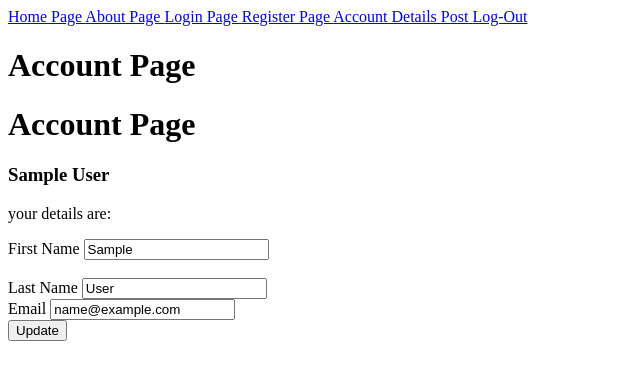
After one commit to Zhal73/flask-blog, a Flask app: page /account in a window 1280 px wide. The commit adds this page. Shown: the top 380 px of the page, without its empty margins (0-640 px from the left). Run offline with Flask 2, Linux system fonts and the light colour scheme; the visitor is signed in with stand-in values (Sample User, id 1); data comes from the database, SQL or seed files in the repository.

Commit message:
Flask Update Functionality

```diff
--- a/flask-app/application/forms.py
+++ b/flask-app/application/forms.py
@@ -6,6 +6,8 @@ from wtforms import StringField, SubmitField, PasswordField, BooleanField
 from wtforms.validators import DataRequired, Length, Email, EqualTo, ValidationError
 #Import the User class we defined in models.py
 from application.models import Users
+
+from flask_login import current_user
 
 #Form to insert a post on the db
 class PostForm(FlaskForm):
@@ -81,3 +83,31 @@ class LoginForm(FlaskForm):
 
     remember = BooleanField('Remember Me')
     submit = SubmitField('Login')
+
+#Form to update the User account informations.
+class UpdateAccountForm(FlaskForm):
+    first_name = StringField('First Name',
+        validators=[
+            DataRequired(),
+            Length(min=4, max=30)
+        ])
+    last_name = StringField('Last Name',
+        validators=[
+            DataRequired(),
+            Length(min=4, max=30)
+        ])
+    email = StringField('Email',
+        validators=[
+            DataRequired(),
+            Email()
+        ])
+    submit = SubmitField('Update')
+
+    #validation for the email
+    #it checks if the email has been changed first,
+    #If so, it checks if the email is used by other users.
+    def validate_email(self,email):
+        if email.data != current_user.email:
+            user = Users.query.filter_by(email=email.data).first()
+            if user:
+                raise ValidationError('Email already in use')
--- a/flask-app/application/routes.py
+++ b/flask-app/application/routes.py
@@ -1,7 +1,7 @@
 from application import app, db, bcrypt
 from flask_login import login_user, current_user, logout_user, login_required
 from application.models import Posts, Users
-from application.forms import PostForm, RegistrationForm, LoginForm
+from application.forms import PostForm, RegistrationForm, LoginForm, UpdateAccountForm
 from flask import render_template, redirect, url_for, request
 
 @app.route('/')
@@ -9,7 +9,7 @@ from flask import render_template, redirect, url_for, request
 @login_required
 def home():
     postData = Posts.query.all()
-    return render_template('home.html', title='Home', posts=postData)
+    return render_template('home.html',name=current_user.first_name, title='Home', posts=postData)
 
 @app.route('/about')
 @login_required
@@ -81,3 +81,21 @@ def login():
 def logout():
     logout_user()
     return redirect(url_for('login'))
+
+#define the rout for the page to chenge user details
+@app.route("/account", methods=['GET', 'POST'])
+def account():
+    form = UpdateAccountForm() #import the form
+    #if the form submitted fine
+    if form.validate_on_submit():
+        current_user.first_name = form.first_name.data
+        current_user.last_name = form.last_name.data
+        current_user.email = form.email.data
+        db.session.commit()
+        return redirect(url_for('home'))
+    #else return the existing User's informations
+    elif request.method == 'GET':
+        form.first_name.data = current_user.first_name
+        form.last_name.data = current_user.last_name
+        form.email.data = current_user.email
+    return render_template('account.html', title='Account', form=form)
--- /dev/null
+++ b/flask-app/application/templates/account.html
@@ -0,0 +1,49 @@
+{% extends 'layout.html' %}
+{% block body_content %}
+<h1>Account Page</h1>
+<h3> {{ current_user.first_name }} {{current_user.last_name }} </h3>
+<p> your details are: </p>
+    <div class='form'>
+        <form method='POST' action=''>
+            {{ form.hidden_tag() }}
+	    <div class="form-group">
+    		{{ form.first_name.label }}
+    		{{ form.first_name }}
+    		{% if form.first_name.errors %}
+    		<div class="error">
+        		{% for error in form.first_name.errors %}
+        		    <span>{{ error }}</span>
+        		{% endfor %}
+    		</div>
+    		{% endif %}
+	    </div>
+		<br>
+	<div class="form-group">
+	    {{ form.last_name.label }}
+	    {{ form.last_name }}
+	    {% if form.last_name.errors %}
+	    <div class="error">
+	        {% for error in form.last_name.errors %}
+	            <span>{{ error }}</span>
+	        {% endfor %}
+	    </div>
+	    {% endif %}
+	</div>
+            <div class='form_group'>
+                {{ form.email.label }}
+                {{ form.email }}
+                {% if form.email.errors %}
+                    <div class='error'>
+                        {% for error in form.email.errors %}
+                            <span>{{ error }}</span>
+                        {% endfor %}
+                    </div>
+                {% endif %}
+            </div>
+	    <div class='form_group'>
+
+                {{ form.submit }}
+            </div>
+        </form>
+    </div>
+{% endblock %}
--- a/flask-app/application/templates/home.html
+++ b/flask-app/application/templates/home.html
@@ -1,7 +1,7 @@
 {% extends "layout.html" %}
 {% block body_content %}
     <h1>This is the best Home Page EVERRRRRR!!!!</h1>
-    <p1> Welcome to my first web app! </p1>
+    <p1> Welcome {{ name }} to my first web app! </p1>
 
   	  {% for post in posts %}
        		 <div>
--- a/flask-app/application/templates/layout.html
+++ b/flask-app/application/templates/layout.html
@@ -8,6 +8,7 @@
     <a href="{{ url_for('about') }}"> About Page </a>
     <a href="{{ url_for('login') }}"> Login Page <a>
     <a href="{{ url_for('register') }}"> Register Page </a>
+    <a href="{{ url_for('account') }}">Account Details  </a>
     <a href="{{ url_for('post') }}"> Post </a>
     <a href="{{ url_for('logout') }}">Log-Out</a>
     <br>
```
